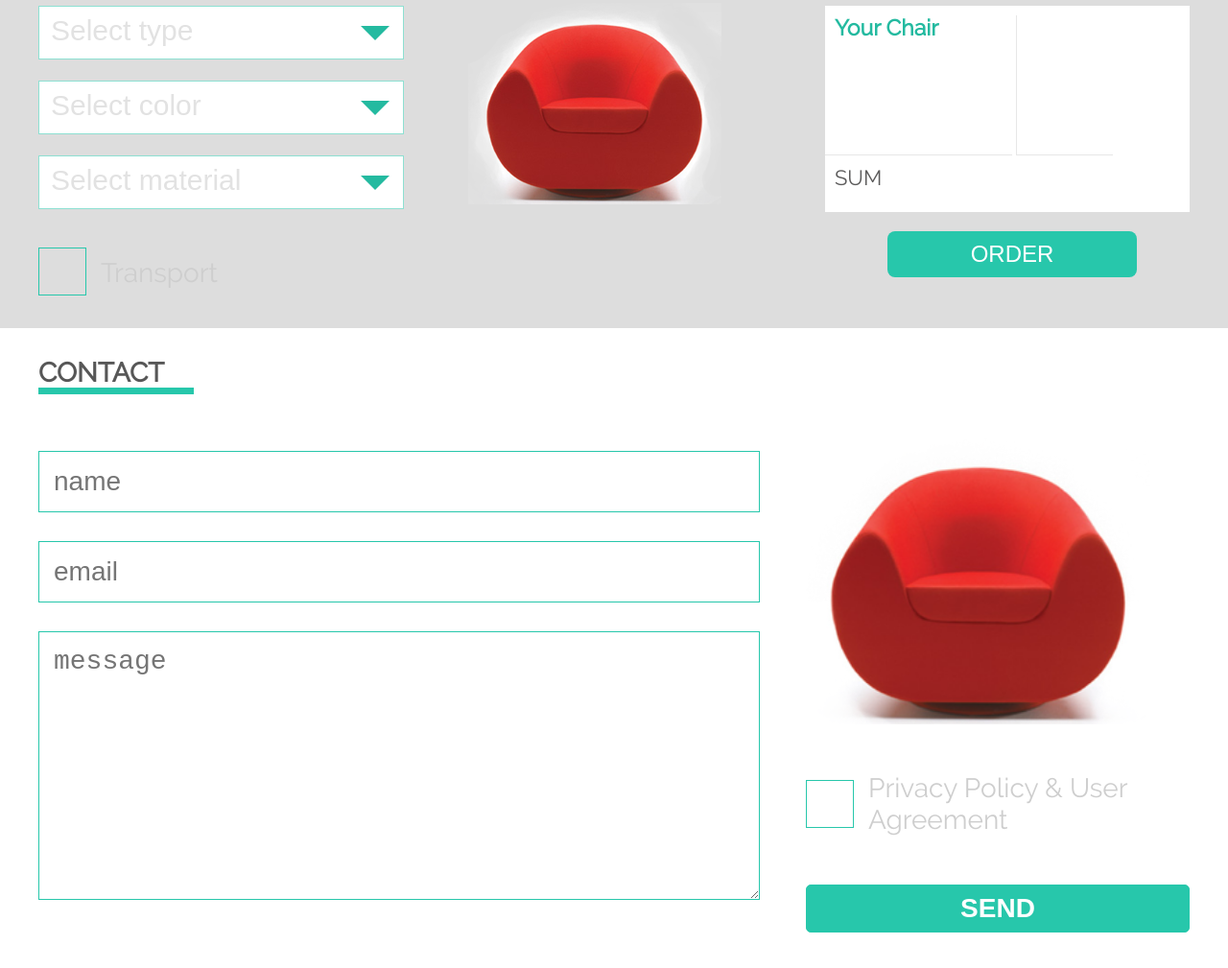
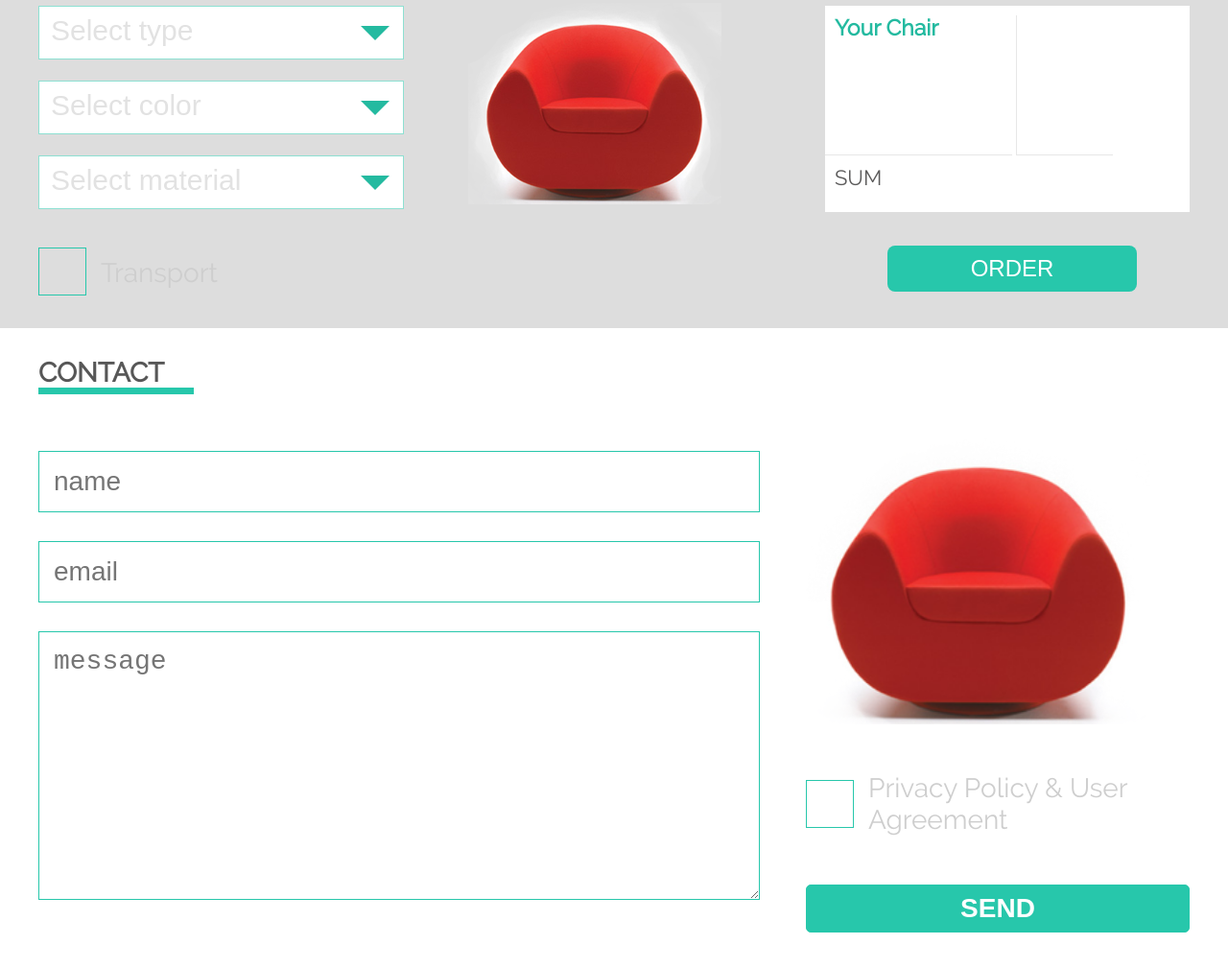
Before and after one commit to Chris86g/SitOnChair, a plain HTML site: page index.html in a window 1280 px wide. Shown: the part 1705-2714 px from the top of the page at 96% size. Drawn offline with Linux system fonts and the light colour scheme.

Commit message:
green button margin-top

```diff
--- a/css/style.css
+++ b/css/style.css
@@ -625,7 +625,7 @@ sup {
   font-size: 24px;
   display: inline-block;
   font-family: 'ralewaymedium', Arial, Tahoma, sans-serif;
-  margin-top: 20px;
+  margin-top: 35px;
   margin-left: 65px;
   border-radius: 8px;
   text-decoration: none;
```
